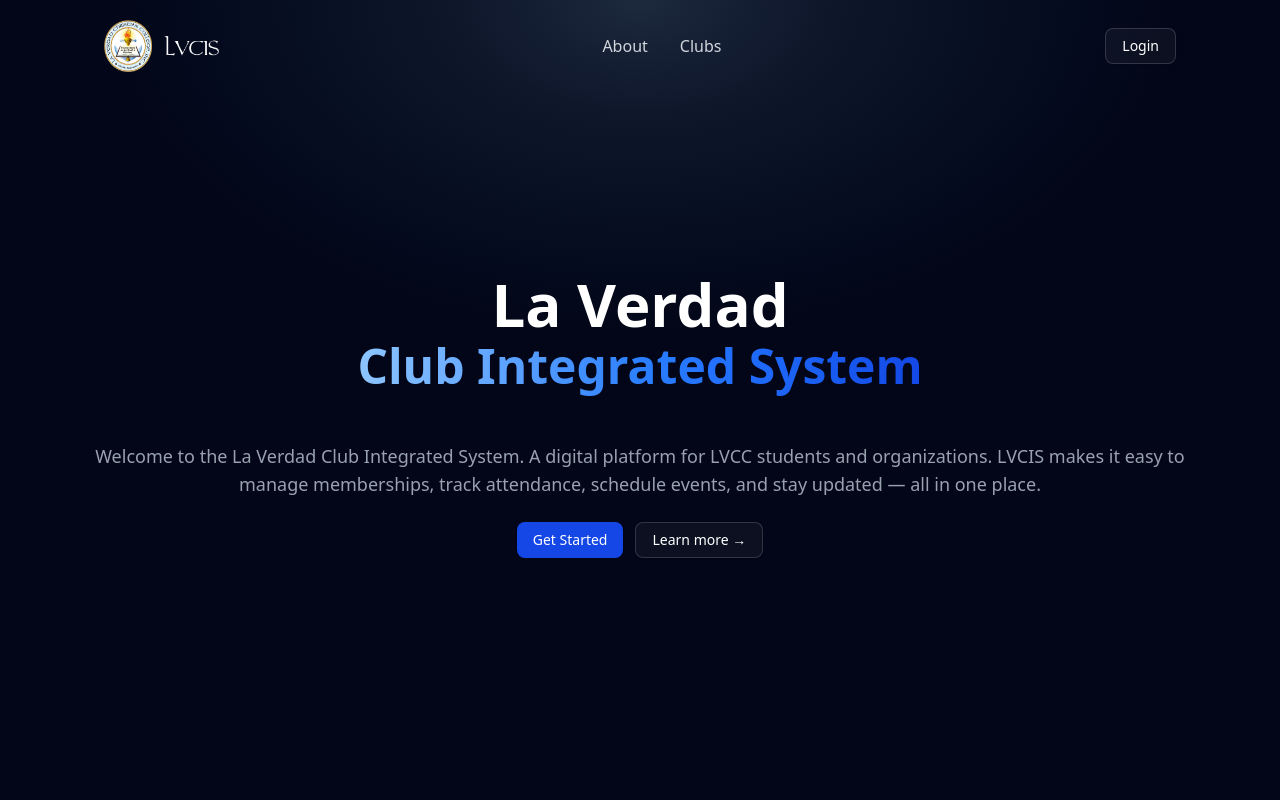
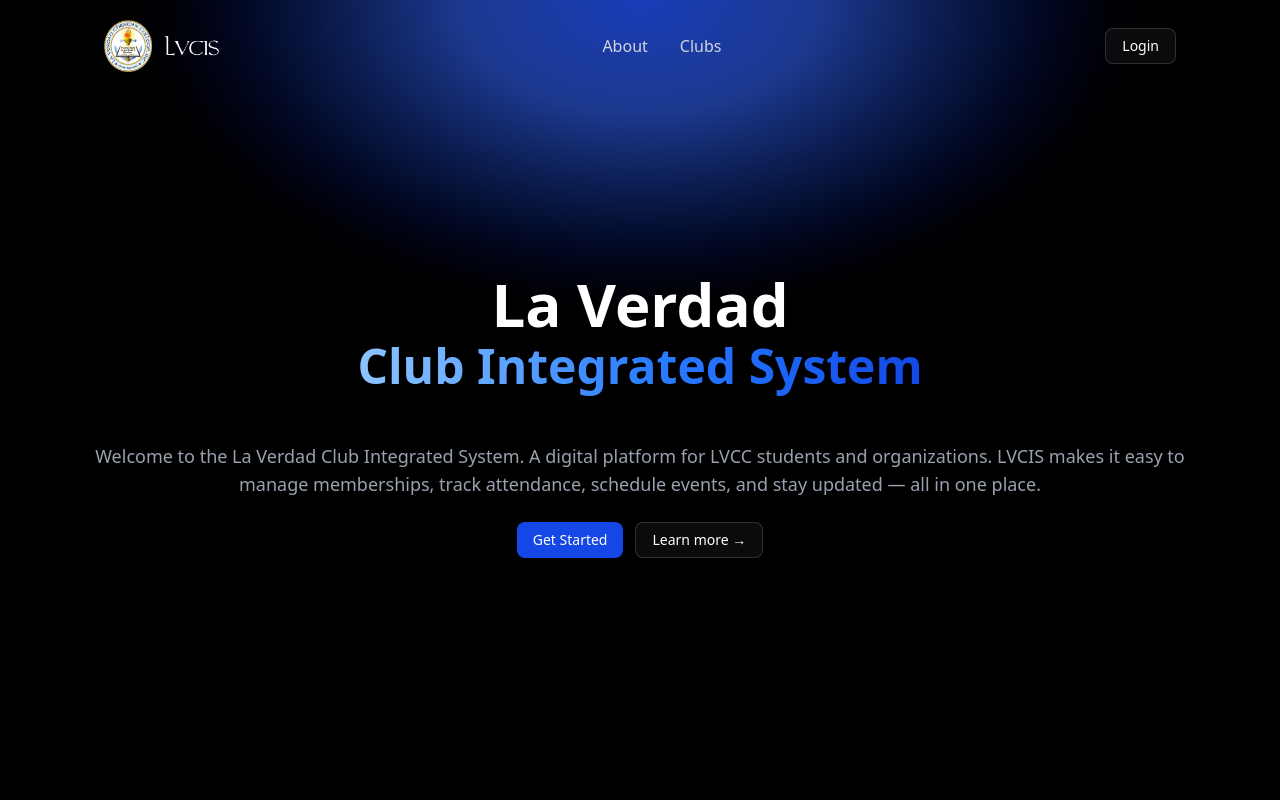
Before and after one commit to rshdgvn/LV-CIS, a React (Vite) app in the folder client/: page / in a window 1280 px wide. Shown: the top 800 px of the page. Built offline with nearby package versions, Linux system fonts and the light colour scheme.

Commit message:
change color for the landing page

```diff
--- a/client/src/pages/LandingPage.jsx
+++ b/client/src/pages/LandingPage.jsx
@@ -9,11 +9,11 @@ function LandingPage() {
   const nav = useNavigate();
 
   return (
-    <div className="w-full bg-slate-950 text-white">
+    <div className="w-full bg-black text-white">
       <section
         id="home"
         className="relative flex flex-col h-screen px-6
-             bg-[radial-gradient(ellipse_at_top,theme(colors.slate.800)_0%,theme(colors.slate.900)_20%,theme(colors.slate.950)_60%)] bg-[length:100%_50%] bg-no-repeat"
+             bg-[radial-gradient(ellipse_at_top,theme(colors.blue.800)_0%,theme(colors.blue.900)_20%,theme(colors.black)_60%)] bg-[length:100%_50%] bg-no-repeat"
       >
         <div className="flex flex-row items-center justify-between px-20 py-5">
           <a href="/dashboard" className="flex items-center font-medium gap-3">
```
